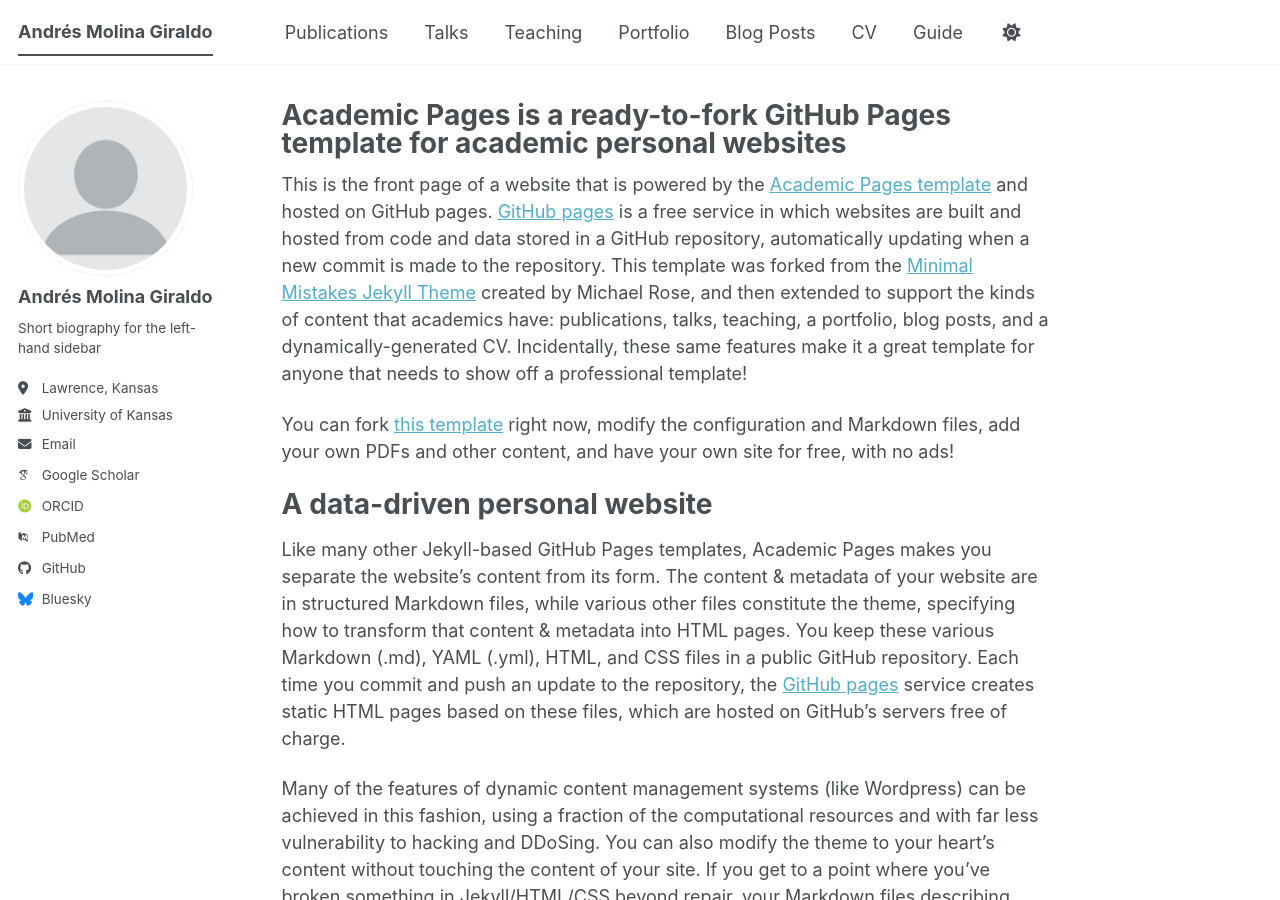
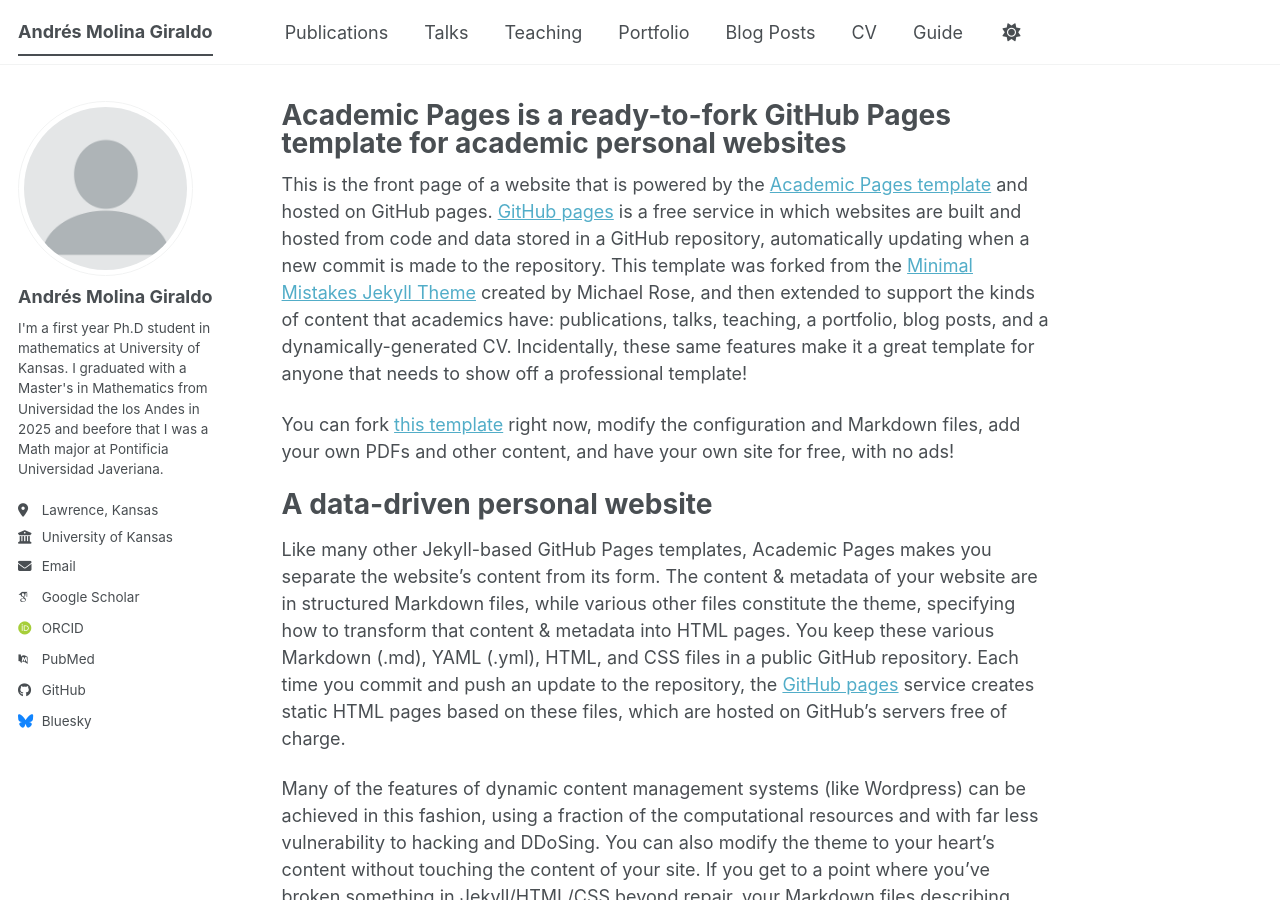
Before and after one commit to andmol20/andmol20.github.io, a Jekyll site: the page built from _pages/about.md, in a window 1280 px wide and 900 px high. Built offline with Jekyll 4.4.1, drawn with Linux system fonts in a browser that asks for light colours; some web fonts are replaced; a script bundle is joined from its source files by our own code; library files that are not in the unit come from our copies.

Commit message:
Update _config.yml

```diff
--- a/_config.yml
+++ b/_config.yml
@@ -26,7 +26,7 @@
   avatar           : "profile.png"
   name             : "Andrés Molina Giraldo"
   # pronouns         : # example: "he/his"
-  bio              : "Short biography for the left-hand sidebar"
+  bio              : "I'm a first year Ph.D student in mathematics at University of Kansas. I graduated with a Master's in Mathematics from Universidad the los Andes in 2025 and beefore that I was a Math major at Pontificia Universidad Javeriana."
   location         : "Lawrence, Kansas"
   employer         : "University of Kansas"
   uri              : # URL
```
